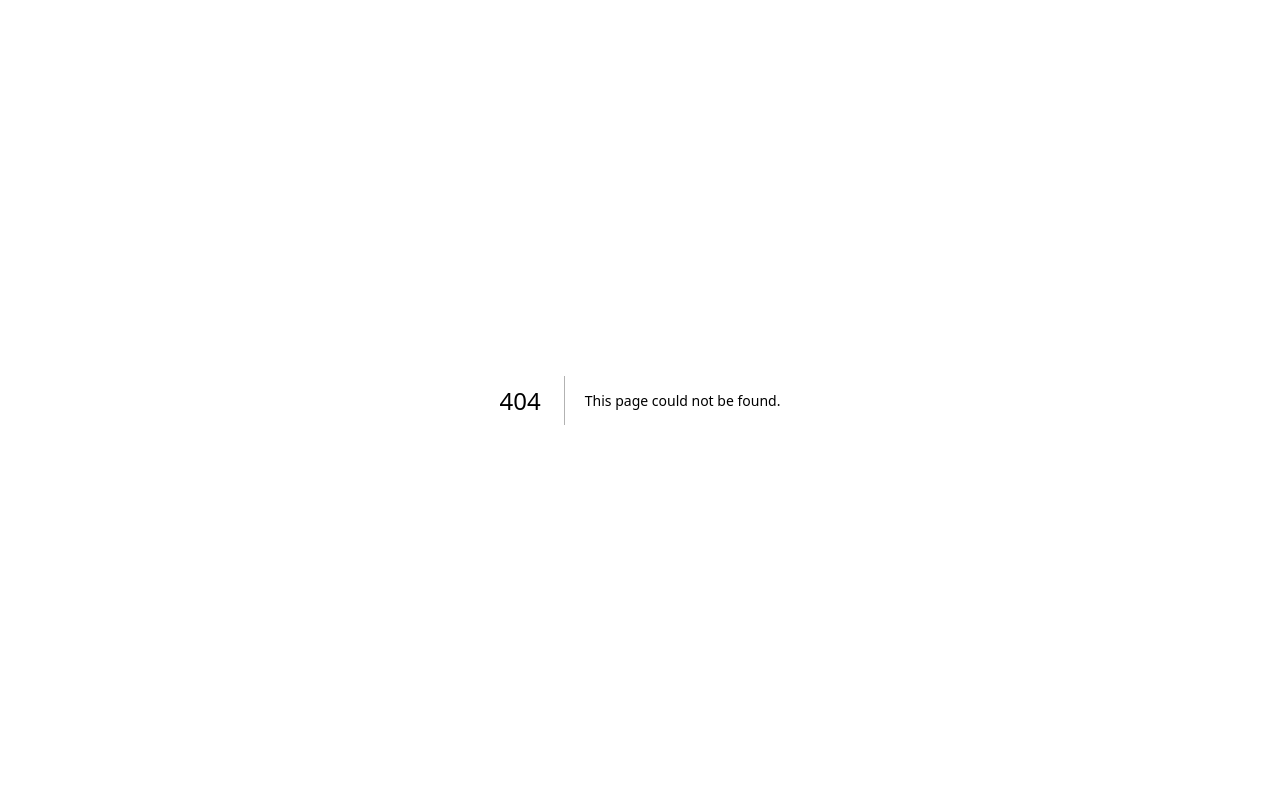
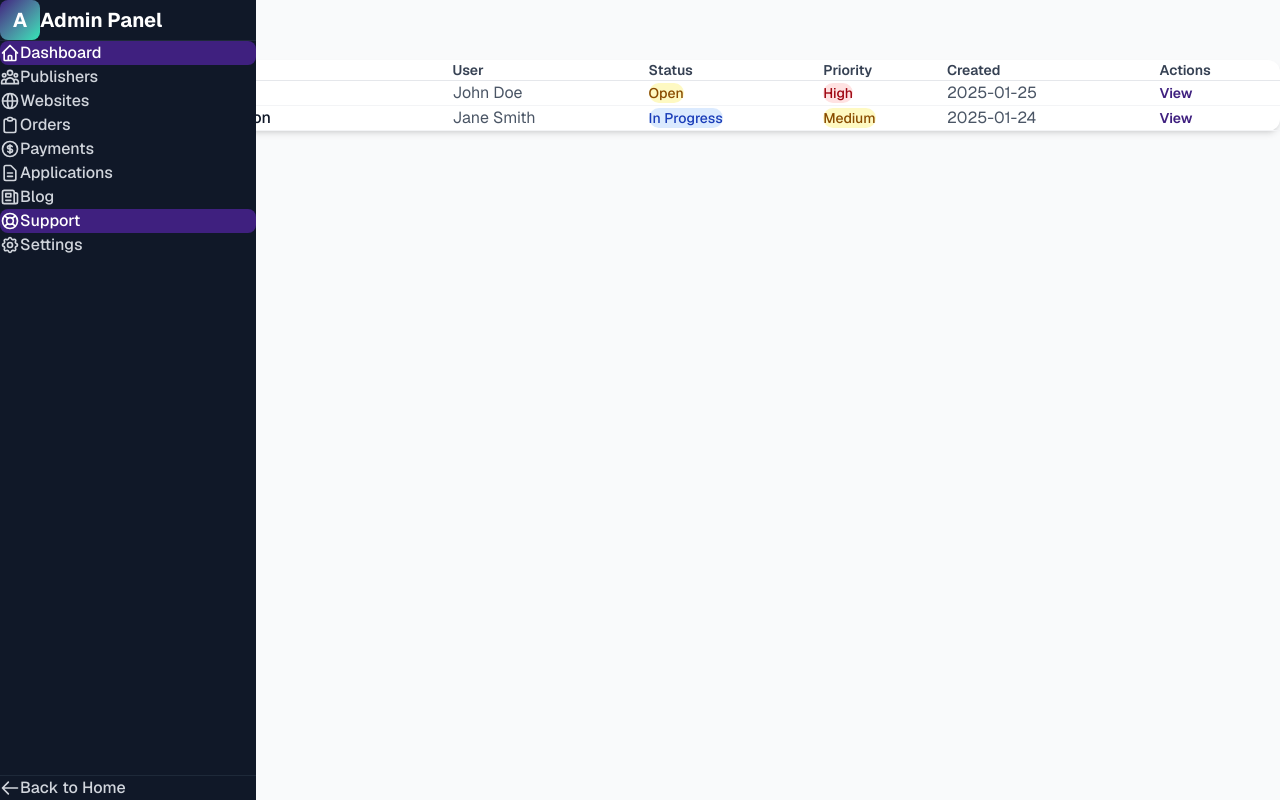
Before and after one commit to ESRAILHAQUE/publisherauthority-frontend, a Next.js app: page /admin/support in a window 1280 px wide. Before the commit this address had no page. Built offline with nearby package versions, Linux system fonts and the light colour scheme.

Commit message:
Admin: Create support tickets management page

```diff
--- /dev/null
+++ b/app/admin/support/page.tsx
@@ -0,0 +1,59 @@
+import React from 'react';
+import { Card } from '@/components/shared/Card';
+import { Badge } from '@/components/shared/Badge';
+import { Button } from '@/components/shared/Button';
+
+export default function AdminSupportPage() {
+  const tickets = [
+    { id: 1, subject: 'Payment Issue', user: 'John Doe', status: 'Open', priority: 'High', created: '2025-01-25' },
+    { id: 2, subject: 'Account Question', user: 'Jane Smith', status: 'In Progress', priority: 'Medium', created: '2025-01-24' },
+  ];
+
+  return (
+    <div className="space-y-8">
+      <div>
+        <h1 className="text-3xl font-bold text-[#3F207F] mb-2">Support Tickets</h1>
+        <p className="text-gray-600">Manage customer support tickets.</p>
+      </div>
+
+      <Card>
+        <div className="overflow-x-auto">
+          <table className="w-full">
+            <thead>
+              <tr className="border-b border-gray-200">
+                <th className="text-left py-3 px-4 text-sm font-semibold text-gray-700">Ticket ID</th>
+                <th className="text-left py-3 px-4 text-sm font-semibold text-gray-700">Subject</th>
+                <th className="text-left py-3 px-4 text-sm font-semibold text-gray-700">User</th>
+                <th className="text-left py-3 px-4 text-sm font-semibold text-gray-700">Status</th>
+                <th className="text-left py-3 px-4 text-sm font-semibold text-gray-700">Priority</th>
+                <th className="text-left py-3 px-4 text-sm font-semibold text-gray-700">Created</th>
+                <th className="text-left py-3 px-4 text-sm font-semibold text-gray-700">Actions</th>
+              </tr>
+            </thead>
+            <tbody>
+              {tickets.map((ticket) => (
+                <tr key={ticket.id} className="border-b border-gray-100 hover:bg-gray-50 transition-colors">
+                  <td className="py-4 px-4 text-gray-600">#{ticket.id}</td>
+                  <td className="py-4 px-4 font-medium text-gray-900">{ticket.subject}</td>
+                  <td className="py-4 px-4 text-gray-600">{ticket.user}</td>
+                  <td className="py-4 px-4">
+                    <Badge variant={ticket.status === 'Open' ? 'warning' : ticket.status === 'Resolved' ? 'success' : 'info'}>
+                      {ticket.status}
+                    </Badge>
+                  </td>
+                  <td className="py-4 px-4">
+                    <Badge variant={ticket.priority === 'High' ? 'danger' : 'warning'}>{ticket.priority}</Badge>
+                  </td>
+                  <td className="py-4 px-4 text-gray-600">{ticket.created}</td>
+                  <td className="py-4 px-4">
+                    <Button variant="ghost" size="sm">View</Button>
+                  </td>
+                </tr>
+              ))}
+            </tbody>
+          </table>
+        </div>
+      </Card>
+    </div>
+  );
+}
```
